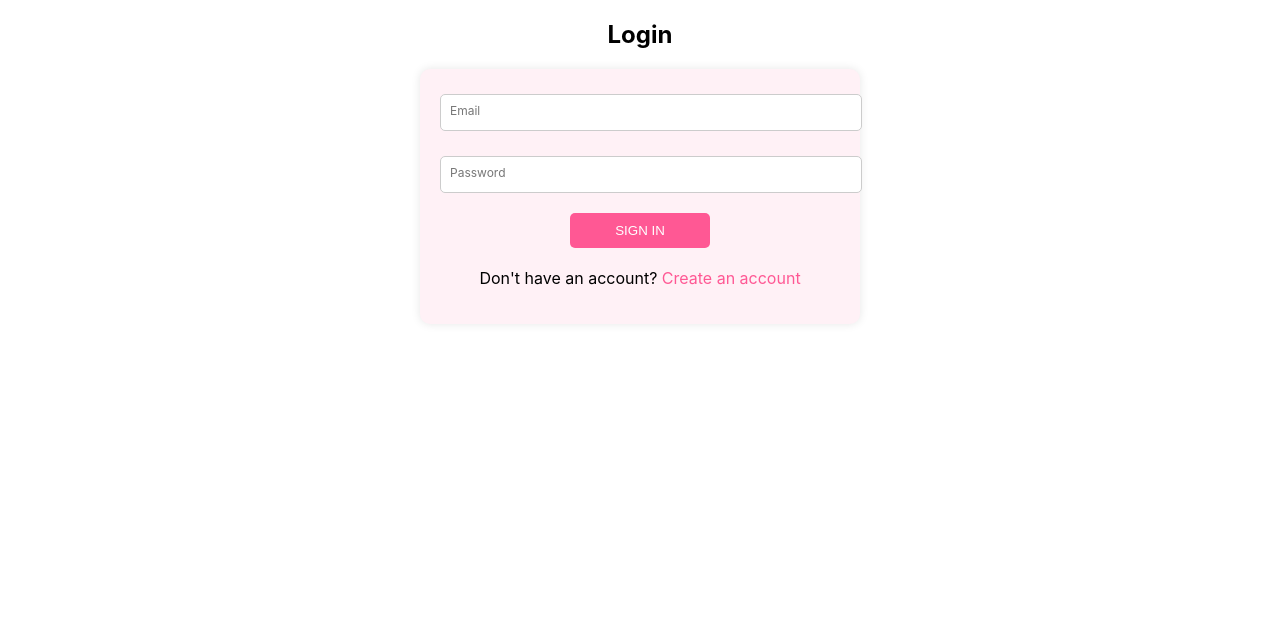
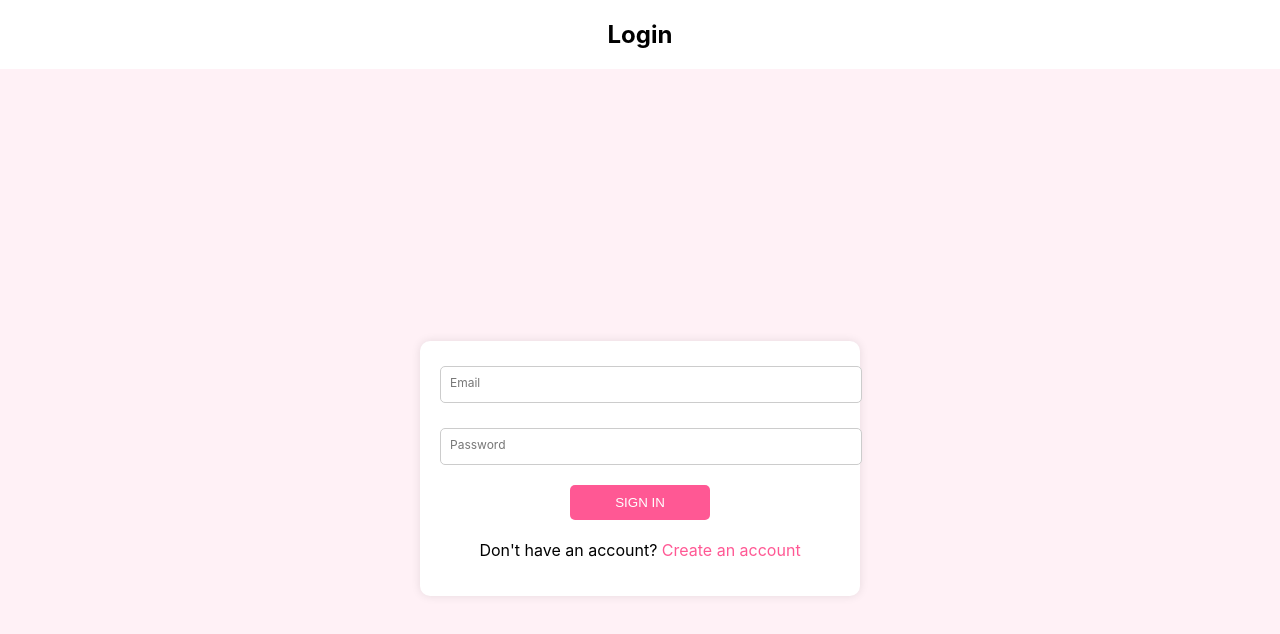
Before and after one commit to IT21182914/Codesec-Project, a React (Create React App) app in the folder frontend/: page / in a window 1280 px wide. Shown: the top 634 px of the page. Built offline with nearby package versions, Linux system fonts and the light colour scheme.

Commit message:
BF Color

```diff
--- a/frontend/src/components/LoginForm.css
+++ b/frontend/src/components/LoginForm.css
@@ -1,14 +1,20 @@
+.login-form-container {
+    background-color: #fff1f6;
+    display: flex;
+    justify-content: center;
+    align-items: center;
+    height: 100vh;
+    /* Adjust the height as needed */
+}
+
 .login-form {
     width: 100%;
     max-width: 400px;
-    margin: 0 auto;
     padding: 20px;
-    background-color: #FFF1F6;
-    /* Background color for the form */
+    background-color: #fff;
+    /* White background for the form */
     border-radius: 10px;
-    /* Rounded corners for the form */
     box-shadow: 0 0 10px rgba(0, 0, 0, 0.1);
-    /* Box shadow for a slight elevation effect */
 }
 
 .row {
--- a/frontend/src/components/LoginForm.js
+++ b/frontend/src/components/LoginForm.js
@@ -55,6 +55,7 @@
   };
 
   return (
+    <div className="login-form-container">
       <div className="login-form">
         <form onSubmit={handleSubmit}>
           <div className="row">
@@ -104,6 +105,7 @@
           Don't have an account? <span>Create an account</span>
         </p>
       </div>
+    </div>
   );
 };
 
```
Lines whose indentation alone changed are shown as unchanged.
